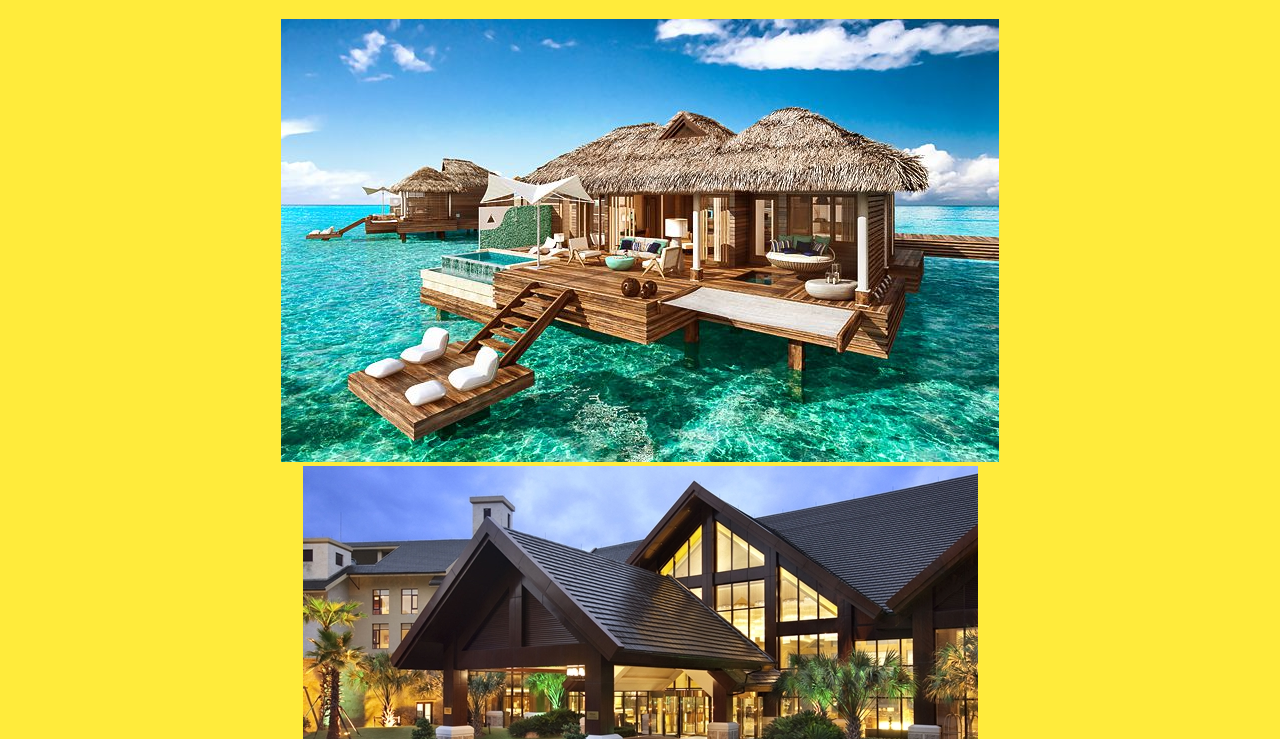
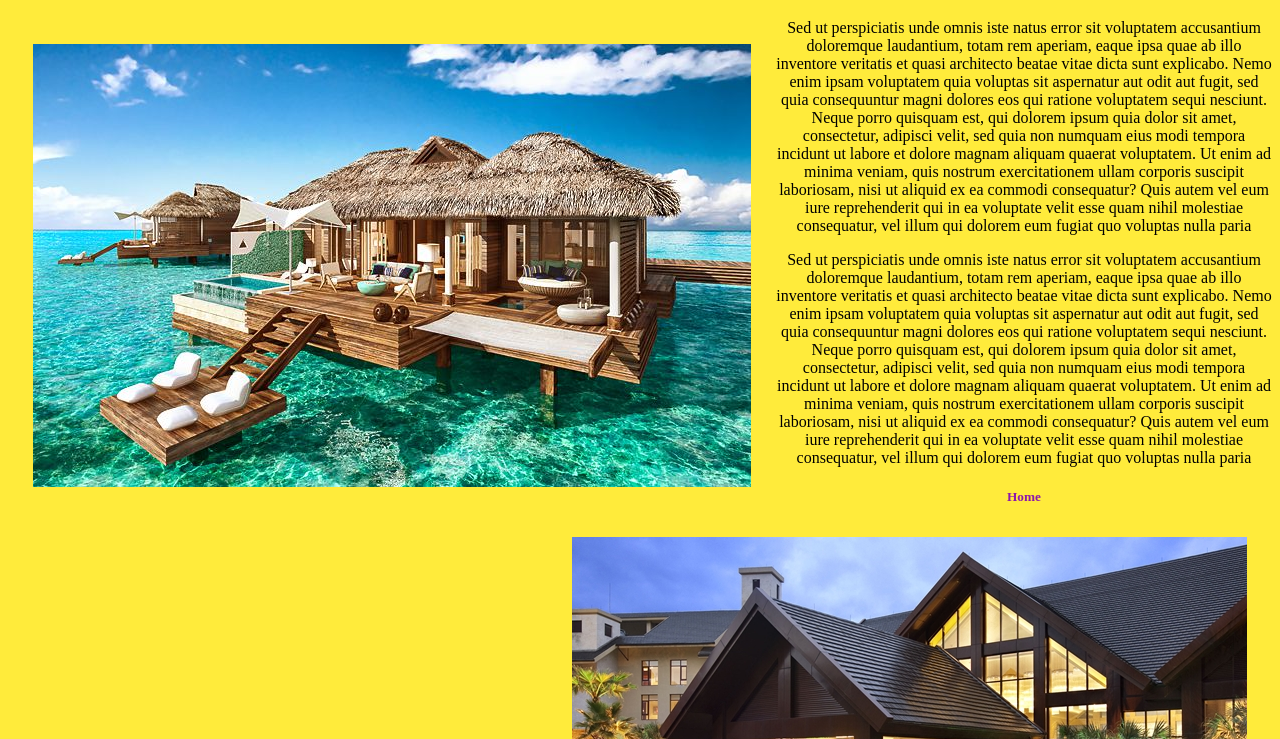
Before and after one commit to Alan-mag/Resort, a plain HTML site: page html/pictures.html in a window 1280 px wide. Shown: the part 61-800 px from the top of the page. Drawn offline with Linux system fonts and the light colour scheme.

Commit message:
Create floats

```diff
--- a/css/styles.css
+++ b/css/styles.css
@@ -14,6 +14,18 @@ h1 {
   font-style: italic;
 }
 /** Components **/
+
+.float-left {
+  float:left;
+}
+
+.float-right {
+  float:right;
+}
+
+img {
+  padding: 25px;
+}
 
 body {
   background-color: #FFEB3B;
--- a/html/pictures.html
+++ b/html/pictures.html
@@ -6,8 +6,30 @@
   </head>
   <body>
     <h1>Photos</h1>
-    <img src="../img/turquoise-waters.jpg"></img>
-    <img src="../img/hotel.jpg"></img>
+    <img class="float-left" src="../img/turquoise-waters.jpg"></img>
+    <p>
+      Sed ut perspiciatis unde omnis iste natus error sit voluptatem accusantium doloremque laudantium,
+      totam rem aperiam, eaque ipsa quae ab illo inventore veritatis et quasi architecto beatae vitae dicta
+      sunt explicabo. Nemo enim ipsam voluptatem quia voluptas sit aspernatur aut odit aut fugit, sed quia
+      consequuntur magni dolores eos qui ratione voluptatem sequi nesciunt. Neque porro quisquam est, qui
+      dolorem ipsum quia dolor sit amet, consectetur, adipisci velit, sed quia non numquam eius modi tempora
+      incidunt ut labore et dolore magnam aliquam quaerat voluptatem. Ut enim ad minima veniam, quis nostrum
+      exercitationem ullam corporis suscipit laboriosam, nisi ut aliquid ex ea commodi consequatur? Quis autem
+      vel eum iure reprehenderit qui in ea voluptate velit esse quam nihil molestiae consequatur, vel illum qui
+      dolorem eum fugiat quo voluptas nulla paria
+    </p>
+    <img class="float-right" src="../img/hotel.jpg"></img>
+    <p>
+      Sed ut perspiciatis unde omnis iste natus error sit voluptatem accusantium doloremque laudantium,
+      totam rem aperiam, eaque ipsa quae ab illo inventore veritatis et quasi architecto beatae vitae dicta
+      sunt explicabo. Nemo enim ipsam voluptatem quia voluptas sit aspernatur aut odit aut fugit, sed quia
+      consequuntur magni dolores eos qui ratione voluptatem sequi nesciunt. Neque porro quisquam est, qui
+      dolorem ipsum quia dolor sit amet, consectetur, adipisci velit, sed quia non numquam eius modi tempora
+      incidunt ut labore et dolore magnam aliquam quaerat voluptatem. Ut enim ad minima veniam, quis nostrum
+      exercitationem ullam corporis suscipit laboriosam, nisi ut aliquid ex ea commodi consequatur? Quis autem
+      vel eum iure reprehenderit qui in ea voluptate velit esse quam nihil molestiae consequatur, vel illum qui
+      dolorem eum fugiat quo voluptas nulla paria
+    </p>
     <h5 id="homepage-link"><a href="../index.html">Home</a></h5>
   </body>
 </html>
```
